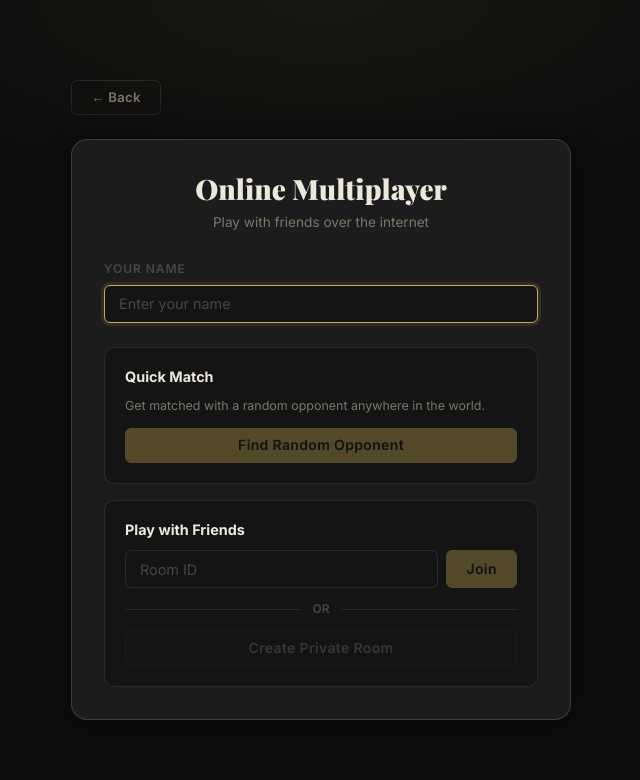
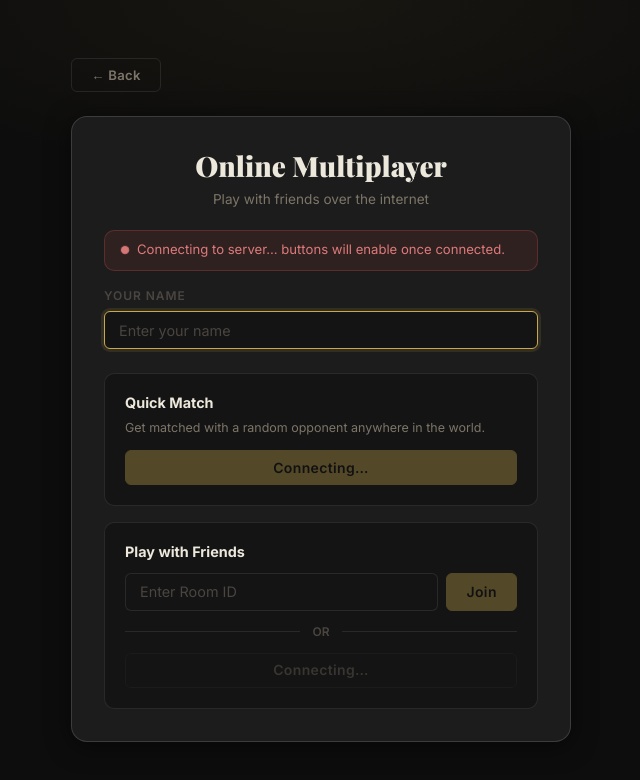
Before and after one commit to Najeeb-Patoana/sequence_board_game, a React (Vite) app in the folder frontend/: page /online in a window 1280 px wide. Shown: the top 780 px of the page, without its empty margins (319-959 px from the left). Built offline with nearby package versions, Linux system fonts and the light colour scheme; no server answers.

Commit message:
fixed issues in online game ui

```diff
--- a/frontend/src/pages/OnlineGame.jsx
+++ b/frontend/src/pages/OnlineGame.jsx
@@ -23,7 +23,7 @@ export default function OnlineGame() {
     const [showLeaveDialog, setShowLeaveDialog] = useState(false);
 
     const {
-        status, roomInfo, playerInfo, gameState, errorMsg, winner,
+        isConnected, status, roomInfo, playerInfo, gameState, errorMsg, winner,
         createCustomRoom, joinCustomRoom, playOnline, makeMove, quitGame, setStatus
     } = useOnlineGame();
 
@@ -90,18 +90,56 @@ export default function OnlineGame() {
 
     /* ── Setup / Error screen ────────────────────────────── */
     if (status === 'idle' || setupState === 'error') {
+
+        // Connection status banner
+        const connBanner = !isConnected ? (
+            <div style={{
+                background: 'rgba(193,74,74,0.12)',
+                border: '1px solid rgba(193,74,74,0.3)',
+                color: '#de7a7a',
+                padding: '0.6rem 1rem',
+                borderRadius: 'var(--r-md)',
+                marginBottom: '1rem',
+                fontSize: '0.82rem',
+                display: 'flex',
+                alignItems: 'center',
+                gap: '0.5rem',
+            }}>
+                <div style={{ width: 8, height: 8, borderRadius: '50%', background: '#de7a7a', flexShrink: 0, animation: 'dotPulse 1.4s ease-in-out infinite' }} />
+                Connecting to server… buttons will enable once connected.
+            </div>
+        ) : (
+            <div style={{
+                background: 'rgba(52,199,89,0.1)',
+                border: '1px solid rgba(52,199,89,0.25)',
+                color: '#34c759',
+                padding: '0.5rem 0.9rem',
+                borderRadius: 'var(--r-md)',
+                marginBottom: '1rem',
+                fontSize: '0.78rem',
+                display: 'flex',
+                alignItems: 'center',
+                gap: '0.5rem',
+            }}>
+                <div style={{ width: 7, height: 7, borderRadius: '50%', background: '#34c759', flexShrink: 0 }} />
+                Connected to server
+            </div>
+        );
+
         return (
             <div className="page-center">
                 <div style={{ width: '100%', maxWidth: '500px' }}>
                     <button className="btn btn-ghost" style={{ marginBottom: '1.5rem', fontSize: '0.82rem' }} onClick={() => navigate('/')}>← Back</button>
                     <div className="glass-card" style={{ padding: '2rem' }}>
                         <h1 style={{ fontFamily: 'var(--font-display)', fontSize: '1.75rem', fontWeight: 900, textAlign: 'center', marginBottom: '0.4rem' }}>Online Multiplayer</h1>
-                        <p style={{ color: 'var(--text-secondary)', textAlign: 'center', marginBottom: '1.75rem', fontSize: '0.85rem' }}>Play with friends over the internet</p>
+                        <p style={{ color: 'var(--text-secondary)', textAlign: 'center', marginBottom: '1.25rem', fontSize: '0.85rem' }}>Play with friends over the internet</p>
+
+                        {connBanner}
 
                         {errorMsg && (
-                            <div style={{ background: 'rgba(193,74,74,0.1)', border: '1px solid rgba(193,74,74,0.3)', color: '#de7a7a', padding: '0.75rem 1rem', borderRadius: 'var(--r-md)', marginBottom: '1.25rem', fontSize: '0.875rem', display: 'flex', justifyContent: 'space-between' }}>
+                            <div style={{ background: 'rgba(193,74,74,0.1)', border: '1px solid rgba(193,74,74,0.3)', color: '#de7a7a', padding: '0.75rem 1rem', borderRadius: 'var(--r-md)', marginBottom: '1.25rem', fontSize: '0.875rem', display: 'flex', justifyContent: 'space-between', alignItems: 'flex-start', gap: '0.5rem' }}>
                                 <span>{errorMsg}</span>
-                                <button style={{ background: 'none', border: 'none', color: '#de7a7a', cursor: 'pointer', fontWeight: 700 }} onClick={() => { setStatus('idle'); setSetupState('setup'); }}>✕</button>
+                                <button style={{ background: 'none', border: 'none', color: '#de7a7a', cursor: 'pointer', fontWeight: 700, flexShrink: 0 }} onClick={() => { setStatus('idle'); setSetupState('setup'); }}>✕</button>
                             </div>
                         )}
 
@@ -111,23 +149,30 @@ export default function OnlineGame() {
                         </div>
 
                         <div style={{ display: 'flex', flexDirection: 'column', gap: '1rem' }}>
+                            {/* Quick Match */}
                             <div style={{ background: 'var(--bg-surface)', border: '1px solid var(--border-subtle)', borderRadius: 'var(--r-md)', padding: '1.25rem' }}>
-                                <h3 style={{ fontSize: '0.9rem', fontWeight: 700, marginBottom: '0.75rem' }}>Quick Match</h3>
+                                <h3 style={{ fontSize: '0.9rem', fontWeight: 700, marginBottom: '0.5rem' }}>Quick Match</h3>
                                 <p style={{ fontSize: '0.78rem', color: 'var(--text-secondary)', marginBottom: '0.75rem', lineHeight: 1.5 }}>Get matched with a random opponent anywhere in the world.</p>
-                                <button className="btn btn-primary w-full" onClick={handleQuickMatch} disabled={!name.trim()}>Find Random Opponent</button>
+                                <button className="btn btn-primary w-full" onClick={handleQuickMatch} disabled={!name.trim() || !isConnected}>
+                                    {isConnected ? 'Find Random Opponent' : 'Connecting…'}
+                                </button>
                             </div>
+
+                            {/* Play with Friends */}
                             <div style={{ background: 'var(--bg-surface)', border: '1px solid var(--border-subtle)', borderRadius: 'var(--r-md)', padding: '1.25rem' }}>
                                 <h3 style={{ fontSize: '0.9rem', fontWeight: 700, marginBottom: '0.75rem' }}>Play with Friends</h3>
                                 <div style={{ display: 'flex', gap: '0.5rem', marginBottom: '0.75rem' }}>
-                                    <input type="text" className="input" placeholder="Room ID" value={joinRoomId} onChange={(e) => setJoinRoomId(e.target.value)} style={{ flex: 1 }} />
-                                    <button className="btn btn-primary" onClick={handleJoinCustom} disabled={!name.trim() || !joinRoomId.trim()}>Join</button>
+                                    <input type="text" className="input" placeholder="Enter Room ID" value={joinRoomId} onChange={(e) => setJoinRoomId(e.target.value)} style={{ flex: 1 }} />
+                                    <button className="btn btn-primary" onClick={handleJoinCustom} disabled={!name.trim() || !joinRoomId.trim() || !isConnected}>Join</button>
                                 </div>
                                 <div style={{ display: 'flex', alignItems: 'center', gap: '0.75rem', marginBottom: '0.75rem' }}>
                                     <div style={{ flex: 1, height: '1px', background: 'var(--border-subtle)' }} />
                                     <span style={{ color: 'var(--text-muted)', fontSize: '0.75rem', fontWeight: 600 }}>OR</span>
                                     <div style={{ flex: 1, height: '1px', background: 'var(--border-subtle)' }} />
                                 </div>
-                                <button className="btn btn-ghost w-full" onClick={handleCreateRoom} disabled={!name.trim()}>Create Private Room</button>
+                                <button className="btn btn-ghost w-full" onClick={handleCreateRoom} disabled={!name.trim() || !isConnected}>
+                                    {isConnected ? 'Create Private Room' : 'Connecting…'}
+                                </button>
                             </div>
                         </div>
                     </div>
```
